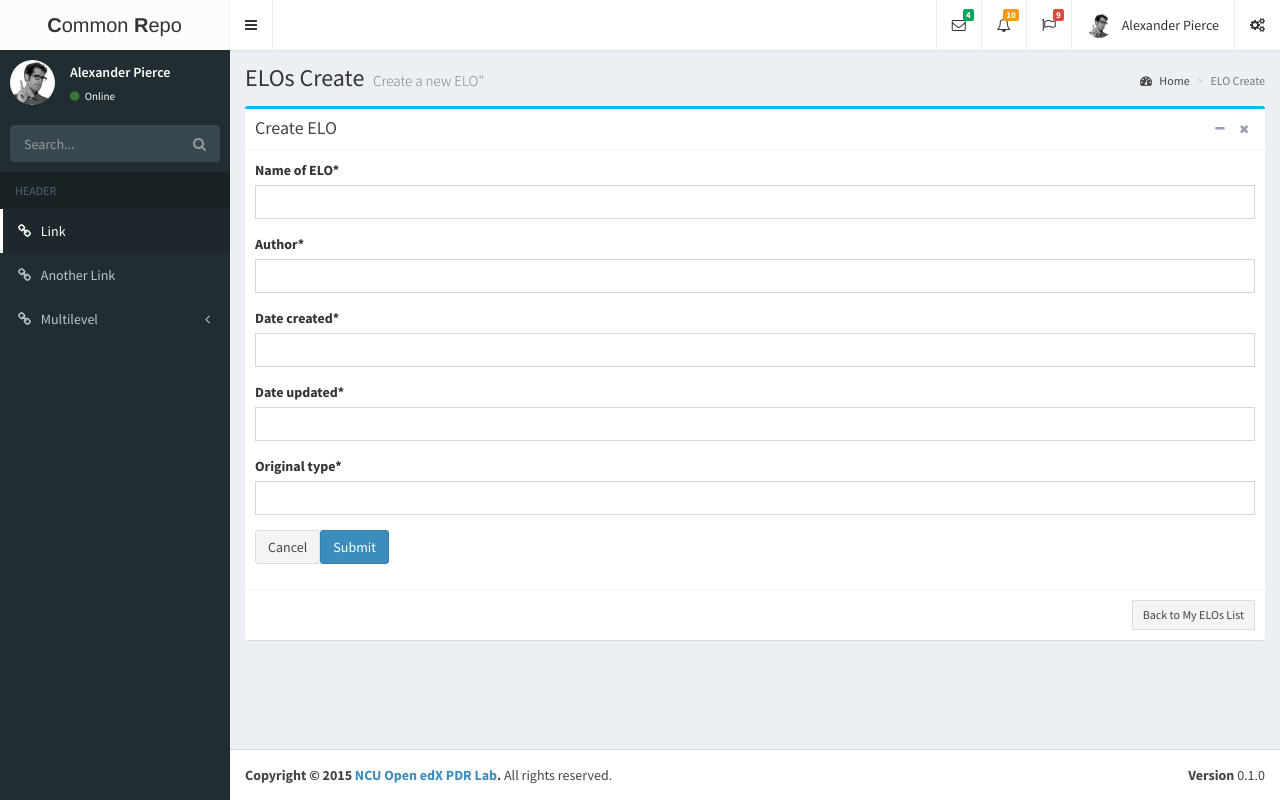
After one commit to yrchen/CommonRepo, a Django app: page /elos/create/ in a window 1280 px wide. The commit adds this page. Run offline with Django 3.2, Linux system fonts and the light colour scheme; parts of the project's set-up code (start-up, migrations or seed data) failed here and were passed over; some libraries are stand-ins or nearby versions.

Commit message:
新增 ELO Create Viewer

```diff
--- /dev/null
+++ b/commonrepo/elos/forms.py
@@ -0,0 +1,30 @@
+# -*- coding: utf-8 -*-
+from __future__ import unicode_literals, absolute_import
+
+from django.forms import ModelForm
+from django.utils import timezone
+
+from crispy_forms.helper import FormHelper
+from crispy_forms.layout import Submit, HTML
+from crispy_forms.bootstrap import FormActions
+
+from .models import ELO
+
+class ELOForm(ModelForm):
+    #author = self.request.user.username
+    create_date = timezone.now()
+    update_date = timezone.now()
+
+    class Meta:
+        model = ELO
+        fields = ['name', 'author', 'create_date', 'update_date', 'original_type']
+
+    def __init__(self, *args, **kwargs):
+        super(ELOForm, self).__init__(*args, **kwargs)
+        self.helper = FormHelper(self)
+        self.helper.layout.append(
+            FormActions(
+                HTML("""<a role="button" class="btn btn-default"
+                        href="{% url 'elos:elos-mylist' %}">Cancel</a>"""),
+                Submit('save', 'Submit'),
+        ))
--- a/commonrepo/elos/models.py
+++ b/commonrepo/elos/models.py
@@ -1,6 +1,7 @@
 # -*- coding: utf-8 -*-
 from __future__ import unicode_literals, absolute_import
 
+from django.core.urlresolvers import reverse
 from django.db import models
 from django.utils.encoding import python_2_unicode_compatible
 from django.utils.translation import ugettext_lazy as _
@@ -16,3 +17,6 @@ class ELO(models.Model):
 
     def __str__(self):
         return self.name
+
+    def get_absolute_url(self):
+        return reverse('elos:elos-view', kwargs={'pk': self.pk})
--- a/commonrepo/elos/urls.py
+++ b/commonrepo/elos/urls.py
@@ -8,9 +8,14 @@ from . import views
 urlpatterns = [
     # URL pattern for the UserListView
     url(
+        regex=r'^create/$',
+        view=views.MyELOsCreateView.as_view(),
+        name="elos-create"
+    ),
+    url(
         regex=r'^$',
         view=views.MyELOsListView.as_view(),
-        name='myelos-list'
+        name='elos-mylist'
     ),
     url(
         regex=r'^view/(?P<pk>[0-9]+)/$',
--- a/commonrepo/elos/views.py
+++ b/commonrepo/elos/views.py
@@ -2,11 +2,19 @@
 from __future__ import absolute_import, unicode_literals
 
 from django.core.urlresolvers import reverse
-from django.views.generic import DetailView, ListView, RedirectView, UpdateView
+from django.views.generic import CreateView, DetailView, ListView, RedirectView, UpdateView
 from django.shortcuts import render
 
 from braces.views import LoginRequiredMixin
+
 from .models import ELO
+from .forms import ELOForm
+
+class MyELOsCreateView(LoginRequiredMixin, CreateView):
+    model = ELO
+    form_class = ELOForm
+    template_name = "elos/elos_create.html"
+    #success_url = "/elos"
 
 class MyELOsListView(LoginRequiredMixin, ListView):
     template_name = 'elos/elos_list.html'
--- /dev/null
+++ b/commonrepo/templates/elos/elos_create.html
@@ -0,0 +1,31 @@
+{% extends "starter.html" %}
+
+{% block title %}ELOs - Create{% endblock %}
+{% block page_title %}ELOs Create{% endblock %}
+{% block page_description %}Create a new ELO"{% endblock %}
+{% block page_breadcrumb %}ELO Create{% endblock %}
+
+{% load crispy_forms_tags %}
+{% block content %}
+<div class="row">
+  <!-- col -->
+  <div class="col-md-12">
+    <div class="box box-info">
+      <div class="box-header with-border">
+        <h3 class="box-title">Create ELO</h3>
+        <div class="box-tools pull-right">
+          <button class="btn btn-box-tool" data-widget="collapse"><i class="fa fa-minus"></i></button>
+          <button class="btn btn-box-tool" data-widget="remove"><i class="fa fa-times"></i></button>
+        </div>
+      </div><!-- /.box-header -->
+      <div class="box-body">
+        {% crispy form %}
+      </div><!-- /.box-body -->
+      <div class="box-footer clearfix">
+        <a href="{% url 'elos:elos-mylist' %}" class="btn btn-sm btn-default btn-flat pull-right">Back to My ELOs List</a>
+      </div><!-- /.box-footer -->
+    </div><!-- /.box -->
+  </div><!-- /.col -->
+</div><!-- /.row -->
+
+{% endblock %}
--- a/commonrepo/templates/elos/elos_detail.html
+++ b/commonrepo/templates/elos/elos_detail.html
@@ -33,7 +33,7 @@
             </thead>
             <tbody>
               <tr>
-                <td><a href="view/{{object.id}}">{{object.id}}</a></td>
+                <td><a href="{% url 'elos:elos-view' object.id %}">{{object.id}}</a></td>
                 <td>{{object.name}}</td>
                 <td>{{object.author}}</td>
                 <td>{{object.create_date}}</td>
@@ -45,7 +45,8 @@
         </div><!-- /.table-responsive -->
       </div><!-- /.box-body -->
       <div class="box-footer clearfix">
-        <a href="add/" class="btn btn-sm btn-info btn-flat pull-left">Add ELO</a>
+        <a href="{% url 'elos:elos-create' %}" class="btn btn-sm btn-info btn-flat pull-left">Create ELO</a>
+        <a href="{% url 'elos:elos-mylist' %}" class="btn btn-sm btn-default btn-flat pull-right">Back to My ELOs List</a>
         <a href="javascript::;" class="btn btn-sm btn-default btn-flat pull-right">Reload</a>
       </div><!-- /.box-footer -->
     </div><!-- /.box -->
--- a/commonrepo/templates/elos/elos_list.html
+++ b/commonrepo/templates/elos/elos_list.html
@@ -34,7 +34,7 @@
             <tbody>
               {% for elo in object_list %}
               <tr>
-                <td><a href="view/{{elo.id}}">{{elo.id}}</a></td>
+                <td><a href="{% url 'elos:elos-view' elo.id %}">{{elo.id}}</a></td>
                 <td>{{elo.name}}</td>
                 <td>{{elo.author}}</td>
                 <td>{{elo.create_date}}</td>
@@ -47,7 +47,7 @@
         </div><!-- /.table-responsive -->
       </div><!-- /.box-body -->
       <div class="box-footer clearfix">
-        <a href="add/" class="btn btn-sm btn-info btn-flat pull-left">Add ELO</a>
+        <a href="{% url 'elos:elos-create' %}" class="btn btn-sm btn-info btn-flat pull-left">Create ELO</a>
         <a href="javascript::;" class="btn btn-sm btn-default btn-flat pull-right">Reload</a>
       </div><!-- /.box-footer -->
     </div><!-- /.box -->
```
